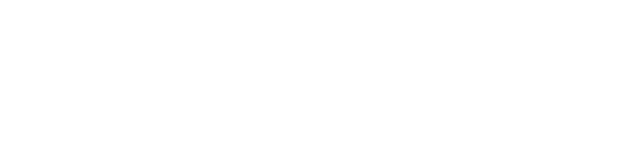
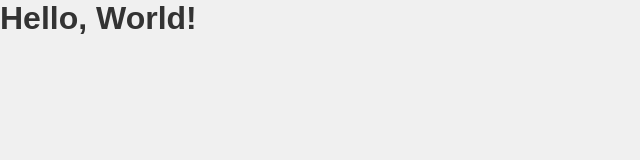
Before and after one commit to MrWir4uk/git_learn, a plain HTML site: page index.html in a window 1280 px wide. Shown: the whole page, without its empty margins (0-640 px from the left). Drawn offline with Linux system fonts and the light colour scheme.

Commit message:
style: h1 and body

```diff
--- a/index.html
+++ b/index.html
@@ -7,6 +7,7 @@
     <link rel="stylesheet" href="style.css">
 </head>
 <body>
+    <h1>Hello, World!</h1>
     <script src="script.js"></script>
 </body>
 </html>
--- a/style.css
+++ b/style.css
@@ -0,0 +1,10 @@
+body{
+    background-color: #f0f0f0;
+    font-family: Arial, sans-serif;
+    margin: 0;
+    padding: 0;
+}
+h1, h2, h3, h4, h5, h6 {
+    color: #333;
+    margin: 0 0 10px 0;
+}
```
